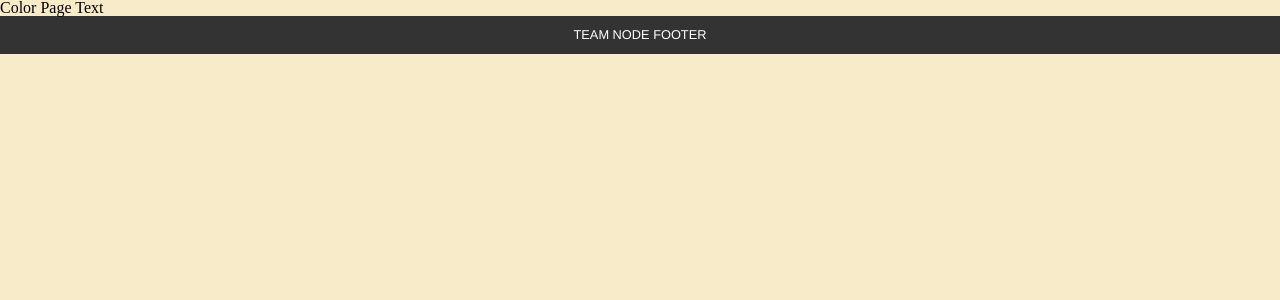
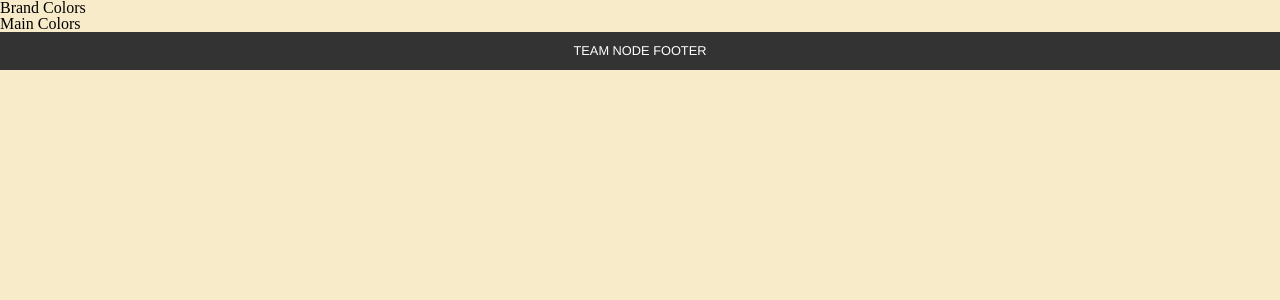
Before and after one commit to blackfalcon/UXEBootCamp-B12.StyleGuide, a Node project: template styleGuide/views/color.jade in a window 1280 px wide. Shown: the part 49-349 px from the top of the page. Run offline with Node 20 templates, Linux system fonts and the light colour scheme; the template is opened without the code that fills it, so the values that code supplies are empty.

Commit message:
worked in color.jade

```diff
--- a/styleGuide/public/stylesheets/application.css
+++ b/styleGuide/public/stylesheets/application.css
@@ -115,4 +115,5 @@ footer {
   text-align: center;
   text-transform: uppercase; }
 
+
 /*# sourceMappingURL=application.css.map */
--- a/styleGuide/sass/_layout.scss
+++ b/styleGuide/sass/_layout.scss
@@ -59,3 +59,7 @@ footer {
   text-align: center;
   text-transform:uppercase;
 }
+
+swatch{
+
+}
--- a/styleGuide/views/color.jade
+++ b/styleGuide/views/color.jade
@@ -1,4 +1,5 @@
 extends layout
 
 block content
-  p Color Page Text
+  h2 Brand Colors
+  h3 Main Colors
```
Also changed, not shown: 1 other file.
